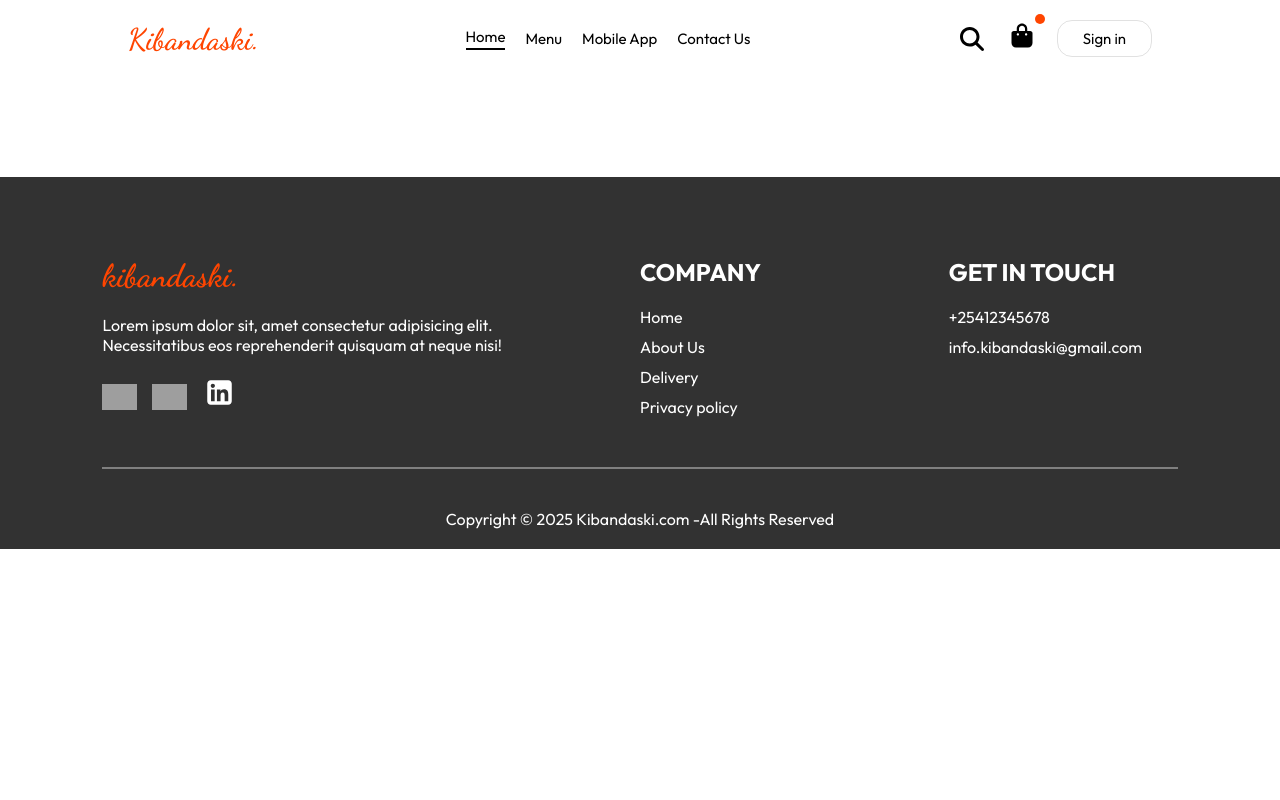
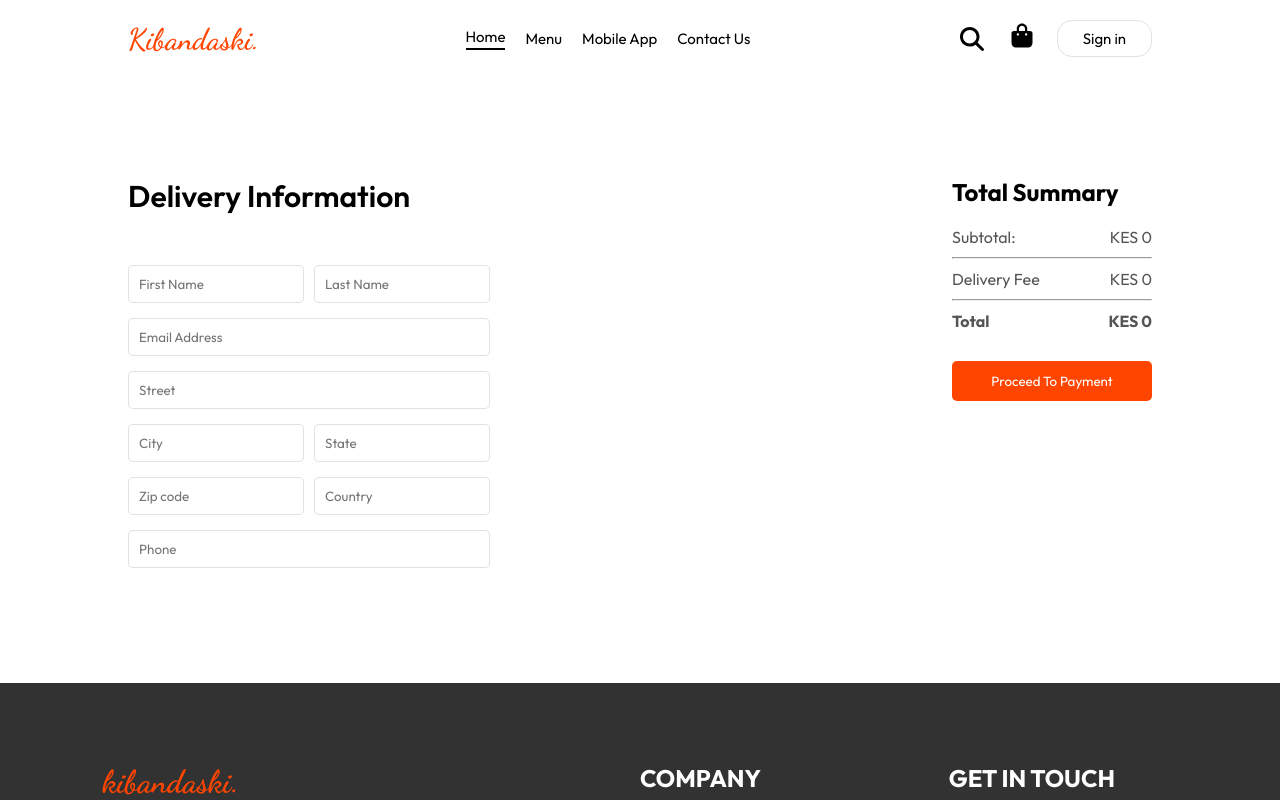
Before and after one commit to kazungu-p/kibandaski, a React (Vite) app in the folder front-end/: page /order in a window 1280 px wide. Shown: the top 800 px of the page. Built offline with nearby package versions, Linux system fonts and the light colour scheme; grey boxes are pictures that could not be loaded.

Commit message:
add order page

```diff
--- /dev/null
+++ b/front-end/src/assets/styles/placeorder.css
@@ -0,0 +1,35 @@
+.place-order{
+    display: flex;
+    align-items: flex-start;
+    justify-content: space-between;
+    gap: 50px;
+    margin-top: 100px;
+}
+.place-order-left{
+    width: 100%;
+    max-width: max(30%, 500px);
+}
+.place-order-left .title{
+    font-size: 30px;
+    font-weight: 600;
+    margin-bottom: 50px;
+}
+.place-order-left input{
+    margin-bottom: 15px;
+    width: 100%;
+    padding: 10px;
+    border: 1px solid #2222;
+    border-radius: 5px;
+    outline-color: orangered;
+}
+.place-order-left .multi-fields{
+    display: flex;
+    gap: 10px;
+}
+.place-order-right{
+    width: 100%;
+    max-width: max(40%, 500px);
+}
+.place-order .cart-total button{
+    margin-top: 10px;
+}
--- a/front-end/src/components/Navbar.jsx
+++ b/front-end/src/components/Navbar.jsx
@@ -1,36 +1,38 @@
-import React, { useState } from "react";
-import {Link } from "react-router-dom"
+import React, { useContext, useState } from "react";
+import { Link } from "react-router-dom"
 import "../assets/styles/navbar.css"
+import { StoreContext } from "../context/StoreContext";
 
-function Navbar({setModalOpen}) {
-
+function Navbar({ setModalOpen }) {
+    const { getTotalCartAmount } = useContext(StoreContext);
     const [menuOpen, setMenuOpen] = useState(false);
-    const [activeMenu, setActiveMenu] =useState("home")
+    const [activeMenu, setActiveMenu] = useState("home")
     function toggleMenu() {
         setMenuOpen(!menuOpen);
     }
-    function closeMenu(){
+    function closeMenu() {
         setMenuOpen(false);
     }
 
     return (
+
         <header>
             <nav>
                 <div className="navbar">
                     <Link to="/"><h1 >Kibandaski.</h1></Link>
-                    <ul className={`nav-links ${menuOpen? "active": ""}`}>
-                        <Link onClick={()=>{setActiveMenu("home"); closeMenu()}} className={activeMenu==="home"? "active":""}>Home</Link>
-                        <a href="#food-menu-container" onClick={()=>{setActiveMenu("menu"); closeMenu()}} className={activeMenu==="menu"? "active":""}>Menu</a>
-                        <a href="#app-download" onClick={()=>{setActiveMenu("mobile-app"); closeMenu()}} className={activeMenu==="mobile-app"? "active":""}>Mobile App</a>
-                        <a href="#footer" onClick={()=>{setActiveMenu("contact-us"); closeMenu()}} className={activeMenu==="contact-us"? "active":""}>Contact Us</a>
+                    <ul className={`nav-links ${menuOpen ? "active" : ""}`}>
+                        <Link onClick={() => { setActiveMenu("home"); closeMenu() }} className={activeMenu === "home" ? "active" : ""}>Home</Link>
+                        <a href="#food-menu-container" onClick={() => { setActiveMenu("menu"); closeMenu() }} className={activeMenu === "menu" ? "active" : ""}>Menu</a>
+                        <a href="#app-download" onClick={() => { setActiveMenu("mobile-app"); closeMenu() }} className={activeMenu === "mobile-app" ? "active" : ""}>Mobile App</a>
+                        <a href="#footer" onClick={() => { setActiveMenu("contact-us"); closeMenu() }} className={activeMenu === "contact-us" ? "active" : ""}>Contact Us</a>
                     </ul>
                     <div className="nav-right">
                         <img src="/images/magnifying-glass-solid-full.svg" alt="magnifying glass image" />
                         <div className="search-items-container">
-                           <Link to="/cart"> <img src="/images/bag-shopping-solid-full.svg" alt="shopping bag image" /></Link>
-                            <div className="float"></div>
+                            <Link to="/cart"> <img src="/images/bag-shopping-solid-full.svg" alt="shopping bag image" /></Link>
+                            <div className={getTotalCartAmount() === 0 ? "" : "float"}></div>
                         </div>
-                        <button onClick={()=>setModalOpen(true)}>Sign in</button>
+                        <button onClick={() => setModalOpen(true)}>Sign in</button>
                         <div className="hamburger" onClick={toggleMenu}>
                             {menuOpen ? "\u2715" : "\u2630"}
                         </div>
--- a/front-end/src/context/StoreContext.jsx
+++ b/front-end/src/context/StoreContext.jsx
@@ -4,6 +4,8 @@ import { food_data } from "../assets/data/food-data";
 export const StoreContext = createContext(null);
 
 function StoreContextProvider(props) {
+    const deliverFee =300;
+
     const [cartItems, setCartItems] = useState({});
 
     const addToCart = (itemId) => {
@@ -42,7 +44,8 @@ function StoreContextProvider(props) {
         setCartItems,
         addToCart,
         removeFromCart,
-        getTotalCartAmount
+        getTotalCartAmount,
+        deliverFee
     }
     return (
         <StoreContext.Provider value={contextValue}>
--- a/front-end/src/pages/Cart.jsx
+++ b/front-end/src/pages/Cart.jsx
@@ -1,9 +1,11 @@
 import React, { useContext } from "react";
+import {useNavigate} from "react-router-dom"
 import { StoreContext } from "../context/StoreContext";
 import "../assets/styles/cart.css"
 
 function Cart() {
-    const { cartItems, food_data, removeFromCart, getTotalCartAmount } = useContext(StoreContext);
+    const { cartItems, food_data, removeFromCart, getTotalCartAmount, deliverFee } = useContext(StoreContext);
+    const navigate = useNavigate();
     return (
         <div className="cart-items-container">
             <div className="cart-items">
@@ -44,16 +46,16 @@ function Cart() {
                             <hr />
                             <div className="cart-total-details">
                                 <p>Delivery Fee</p>
-                                <p>KES {(2).toLocaleString()}</p>
+                                <p>KES {(getTotalCartAmount()===0? 0:deliverFee).toLocaleString()}</p>
                             </div>
                             <hr />
                             <div className="cart-total-details">
                                 <b>Total</b>
-                                <b>{(getTotalCartAmount()+2).toLocaleString()}</b>
+                                <b>KES {(getTotalCartAmount()===0? 0: getTotalCartAmount()+ deliverFee).toLocaleString()}</b>
                             </div>
 
                         </div>
-                        <button>Proceed To Checkout</button>
+                        <button onClick={()=>navigate('/order')}>Proceed To Checkout</button>
                     </div>
                     <div className="cart-promocode">
                         <div>
@@ -66,7 +68,6 @@ function Cart() {
                         </div>
                     </div>
                 </div>
-                {/* <hr /> */}
             </div>
         </div>
     )
--- a/front-end/src/pages/PlaceOrder.jsx
+++ b/front-end/src/pages/PlaceOrder.jsx
@@ -1,7 +1,55 @@
-import React from "react";
+import React, { useContext } from "react";
+import { StoreContext } from "../context/StoreContext";
+import "../assets/styles/placeorder.css"
 
-function PlaceOrder(){
+function PlaceOrder() {
+    const { getTotalCartAmount, deliverFee } = useContext(StoreContext);
 
+    return (
+        <form className="place-order">
+            <div className="place-order-left">
+                <p className="title">Delivery Information</p>
+                <div className="multi-fields">
+                    <input type="text" placeholder="First Name" />
+                    <input type="text" placeholder="Last Name" />
+                </div>
+
+                <input type="email" placeholder="Email Address" />
+                <input type="Street" placeholder="Street" />
+                <div className="multi-fields">
+                    <input type="text" placeholder="City" />
+                    <input type="text" placeholder="State" />
+                </div>
+                <div className="multi-fields">
+                    <input type="text" placeholder="Zip code" />
+                    <input type="text" placeholder="Country" />
+                </div>
+                <input type="text" placeholder="Phone" />
+            </div>
+            <div className="place-order-right"></div>
+            <div className="cart-total">
+                <h2>Total Summary</h2>
+                <div>
+                    <div className="cart-total-details">
+                        <p>Subtotal: </p>
+                        <p>KES {getTotalCartAmount().toLocaleString()}</p>
+                    </div>
+                    <hr />
+                    <div className="cart-total-details">
+                        <p>Delivery Fee</p>
+                        <p>KES {(getTotalCartAmount() === 0 ? 0 : deliverFee).toLocaleString()}</p>
+                    </div>
+                    <hr />
+                    <div className="cart-total-details">
+                        <b>Total</b>
+                        <b>KES {(getTotalCartAmount() === 0 ? 0 : getTotalCartAmount() + deliverFee).toLocaleString()}</b>
+                    </div>
+
+                </div>
+                <button >Proceed To Payment</button>
+            </div>
+        </form>
+    )
 }
 
 export default PlaceOrder;
```
